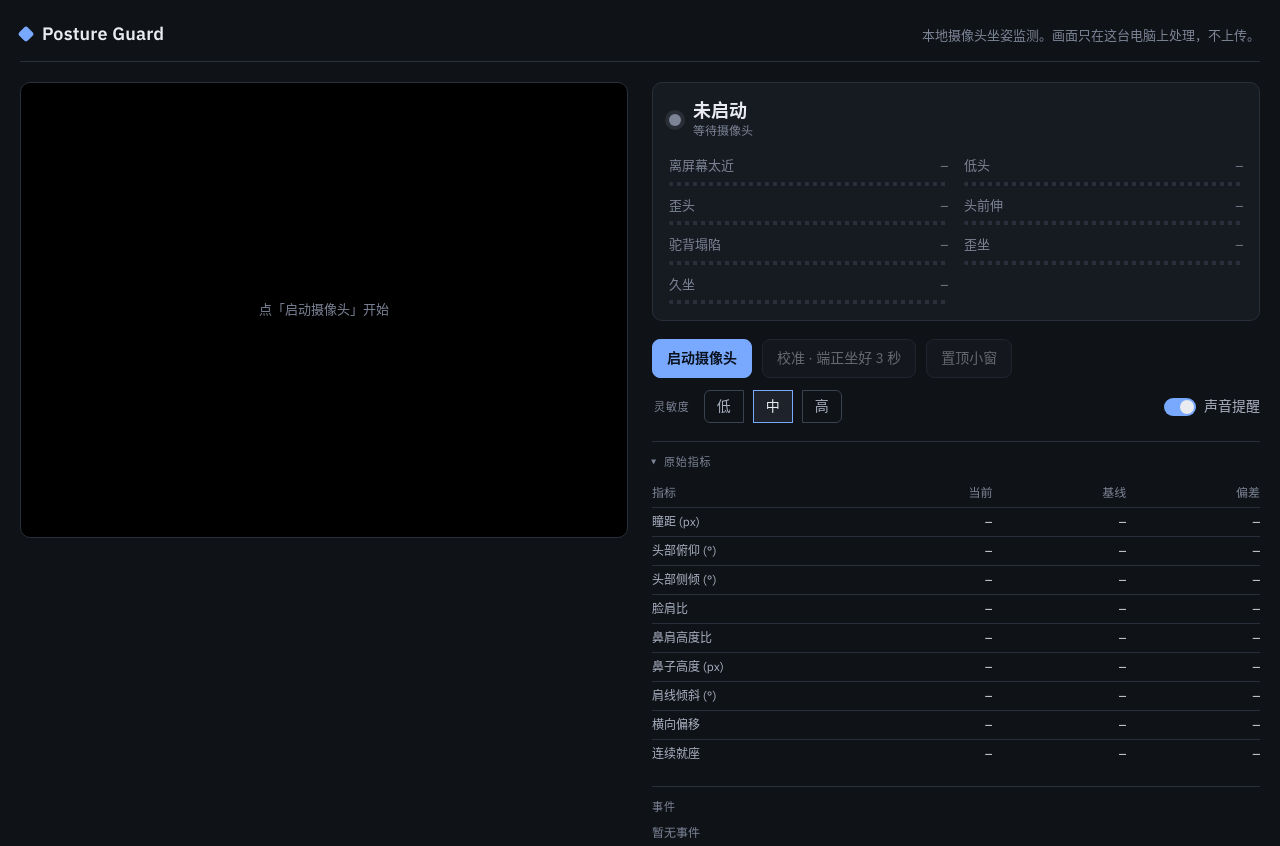
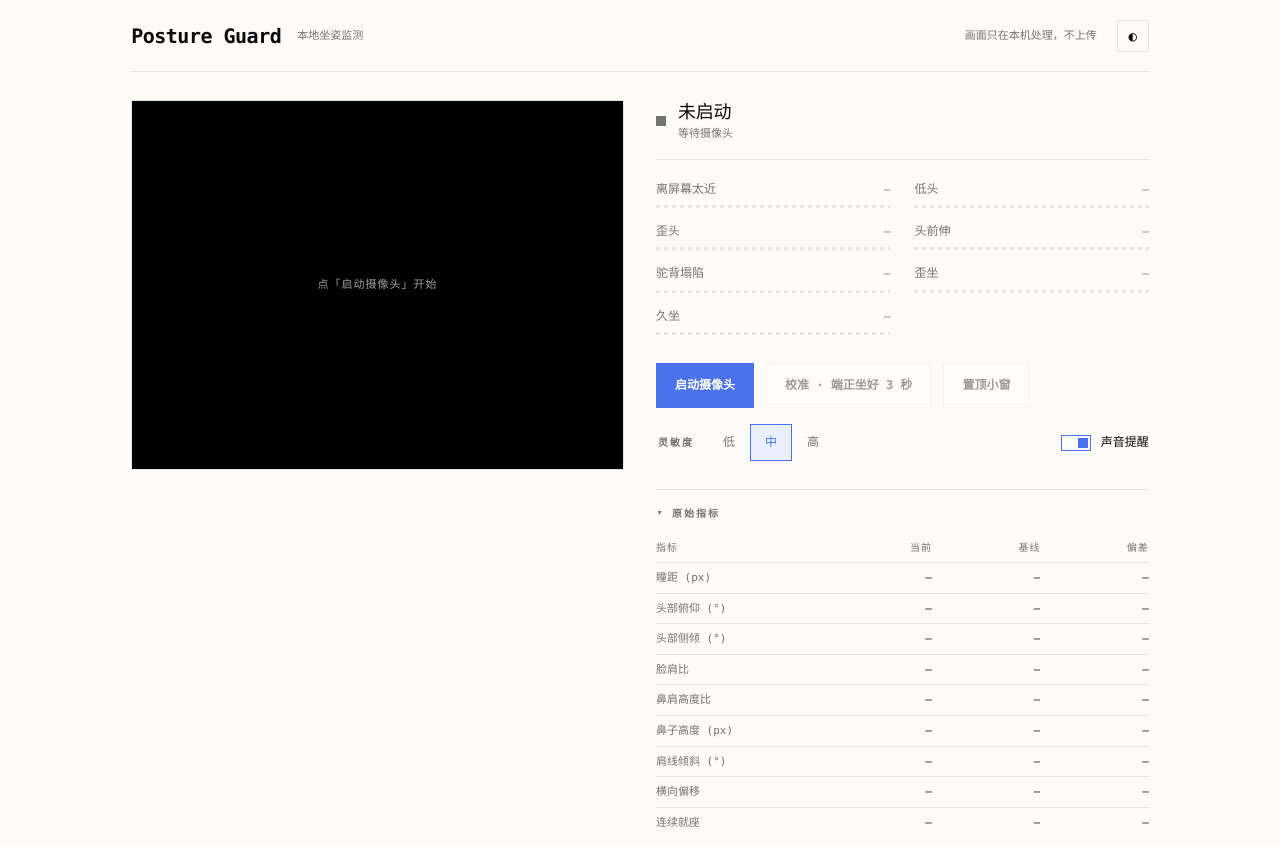
Before and after one commit to LinklyAI/upright, a website built with Vite: page index.html in a window 1280 px wide. Shown: the top 846 px of the page. Built offline with nearby package versions, Linux system fonts and the light colour scheme.

Commit message:
style: adopt SandKit visual language
Monospace type, square corners, 1px rules instead of cards, light/dark
palettes taken from linkly.ai/sandkit with a theme toggle in the header.

```diff
--- a/index.html
+++ b/index.html
@@ -3,25 +3,16 @@
   <head>
     <meta charset="UTF-8" />
     <meta name="viewport" content="width=device-width, initial-scale=1.0" />
-    <meta name="color-scheme" content="dark" />
     <title>Posture Guard</title>
-    <link rel="preconnect" href="https://fonts.googleapis.com" />
-    <link rel="preconnect" href="https://fonts.gstatic.com" crossorigin />
-    <link
-      rel="stylesheet"
-      href="https://fonts.googleapis.com/css2?family=IBM+Plex+Sans:wght@400;500;600&family=IBM+Plex+Mono:wght@400;500&display=swap"
-    />
   </head>
   <body>
     <main class="app">
       <header class="masthead">
-        <div class="masthead__brand">
-          <span class="masthead__mark" aria-hidden="true"></span>
-          <h1>Posture Guard</h1>
-        </div>
-        <p class="masthead__tagline">
-          本地摄像头坐姿监测。画面只在这台电脑上处理，不上传。
-        </p>
+        <div class="brand">Posture Guard<span>本地坐姿监测</span></div>
+        <nav class="masthead__nav">
+          <span class="masthead__note">画面只在本机处理，不上传</span>
+          <button id="theme" type="button" aria-label="切换明暗主题">◐</button>
+        </nav>
       </header>
 
       <section class="stage" aria-label="摄像头画面">
--- a/src/main.ts
+++ b/src/main.ts
@@ -8,6 +8,7 @@ import { Landmarkers } from './landmarkers';
 import { computeMetrics } from './metrics';
 import { Overlay } from './overlay';
 import { isPipSupported, openPip } from './pip';
+import { initTheme } from './theme';
 import type { Baseline, Sensitivity, Verdict } from './types';
 import {
   appendLog,
@@ -36,6 +37,7 @@ let lastTimestamp = 0;
 let frameCount = 0;
 let fpsWindowStart = performance.now();
 
+initTheme(els.theme);
 buildGauges(els.issues);
 buildMetricsTable(els.metrics);
 writeSensitivity(els.sensitivity, sensitivity);
--- a/src/overlay.ts
+++ b/src/overlay.ts
@@ -61,7 +61,7 @@ export class Overlay {
     ctx.translate(canvas.width, 0);
     ctx.scale(-1, 1);
     ctx.fillStyle = COLOR_MUTED;
-    ctx.font = '13px system-ui';
+    ctx.font = '12px ui-monospace, Menlo, monospace';
     ctx.fillText(text, 12, canvas.height - 12);
     ctx.restore();
   }
--- a/src/style.css
+++ b/src/style.css
@@ -1,97 +1,133 @@
 /*
- * Dark-first by design: the camera feed is the centerpiece and reads best on a dark ground.
- * Neutrals lean cool (blue-slate) to sit with the feed; semantic colors are reserved for state.
+ * Visual language borrowed from linkly.ai/sandkit: flat technical layout, monospace
+ * throughout, square corners, 1px rules instead of cards. Light by default, dark via
+ * `:root.dark` (see theme.ts). Semantic state colors are separate from the accent.
  */
 :root {
-  --bg: #0f1217;
-  --surface: #161a21;
-  --surface-2: #1d222b;
-  --line: #2a303b;
-  --line-strong: #3a4250;
-  --text: #e9ebf0;
-  --text-2: #aab1c2;
-  --muted: #7c8496;
-  --accent: #79a9ff;
-  --accent-ink: #0b1220;
-  --ok: #38c98a;
-  --warn: #f0b23a;
-  --bad: #ff5a5f;
-  --font-ui:
-    "IBM Plex Sans", "PingFang SC", "Noto Sans CJK SC", system-ui, sans-serif;
-  --font-data: "IBM Plex Mono", "SF Mono", Menlo, monospace;
-  --radius: 10px;
+  --bg: #fffbf9;
+  --panel: #ffffff;
+  --ink: #0a0a0a;
+  --muted: #737373;
+  --line: #e5e5e5;
+  --accent: #4a71ee;
+  --accent-hover: #365bd4;
+  --accent-ink: #ffffff;
+  --soft: #eaf0ff;
+  --ok: #1f9d55;
+  --warn: #c98a1a;
+  --bad: #d64545;
+  --bad-soft: #fdecec;
+  color-scheme: light;
+  font-family:
+    ui-monospace, "SFMono-Regular", Menlo, Consolas, "Liberation Mono",
+    monospace;
+  background: var(--bg);
+  color: var(--ink);
+}
+
+:root.dark {
+  --bg: #181613;
+  --panel: #171717;
+  --ink: #fafafa;
+  --muted: #a1a1a1;
+  --line: #282828;
+  --accent: #9bb1ff;
+  --accent-hover: #b6c4ff;
+  --accent-ink: #141b30;
+  --soft: #242e4a;
+  --ok: #4cc47f;
+  --warn: #e0a83a;
+  --bad: #ff6b6b;
+  --bad-soft: #3a1f1f;
+  color-scheme: dark;
 }
 
 * {
   box-sizing: border-box;
 }
 
-html,
-body {
-  height: 100%;
-}
-
 body {
   margin: 0;
-  font-family: var(--font-ui);
-  font-size: 14px;
-  line-height: 1.5;
+  font-size: 12px;
+  line-height: 1.6;
   background: var(--bg);
-  color: var(--text);
-  -webkit-font-smoothing: antialiased;
+  color: var(--ink);
 }
 
 button,
 input,
 select {
   font: inherit;
+  color: inherit;
+}
+button {
+  cursor: pointer;
+}
+button:focus-visible,
+input:focus-visible + span,
+input:focus-visible + .switch__track {
+  outline: 2px solid var(--accent);
+  outline-offset: 4px;
 }
 
 /* ---------- page grid: camera left, everything else right, half and half ---------- */
 .app {
-  max-width: 1280px;
-  margin: 0 auto;
-  padding-block: 20px 40px;
-  padding-inline: 20px;
+  max-width: 1120px;
+  margin: auto;
+  padding-block: 0 48px;
+  padding-inline: 4%;
   display: grid;
   grid-template-columns: minmax(0, 1fr) minmax(0, 1fr);
-  column-gap: 24px;
-  row-gap: 20px;
+  column-gap: 32px;
+  row-gap: 28px;
   align-items: start;
 }
 
 .masthead {
   grid-column: 1 / -1;
+  height: 72px;
   display: flex;
-  align-items: baseline;
+  align-items: center;
   justify-content: space-between;
   gap: 16px;
-  flex-wrap: wrap;
-  padding-bottom: 14px;
   border-bottom: 1px solid var(--line);
 }
-.masthead__brand {
+.brand {
+  font-size: 20px;
+  font-weight: 750;
+  letter-spacing: -0.5px;
   display: flex;
   align-items: center;
   gap: 10px;
 }
-.masthead__mark {
-  width: 12px;
-  height: 12px;
-  border-radius: 3px;
-  background: var(--accent);
-  transform: rotate(45deg);
+.brand span {
+  font-size: 11px;
+  font-weight: 450;
+  color: var(--muted);
+  letter-spacing: 0;
+  margin-left: 6px;
 }
-.masthead h1 {
-  margin: 0;
-  font-size: 18px;
-  font-weight: 600;
-  letter-spacing: 0.01em;
+.masthead__nav {
+  display: flex;
+  align-items: center;
+  gap: 20px;
 }
-.masthead__tagline {
-  margin: 0;
+.masthead__note {
+  font-size: 11px;
   color: var(--muted);
-  font-size: 13px;
+}
+#theme {
+  background: none;
+  border: 1px solid var(--line);
+  border-radius: 0;
+  width: 32px;
+  height: 32px;
+  font-size: 14px;
+  line-height: 1;
+}
+#theme:hover {
+  border-color: var(--accent);
+  color: var(--accent);
 }
 
 /* ---------- camera ---------- */
@@ -101,8 +137,6 @@ select {
   aspect-ratio: 4 / 3;
   max-width: 100%;
   background: #000;
-  border-radius: var(--radius);
-  overflow: hidden;
   border: 1px solid var(--line);
 }
 .stage video,
@@ -121,8 +155,9 @@ select {
   inset: 0;
   display: grid;
   place-items: center;
-  color: var(--muted);
-  font-size: 13px;
+  color: #a1a1a1;
+  font-size: 11px;
+  letter-spacing: 1px;
   pointer-events: none;
 }
 .stage__hint[hidden] {
@@ -132,72 +167,65 @@ select {
 /* ---------- right column ---------- */
 .side {
   display: grid;
-  gap: 18px;
+  gap: 28px;
   min-width: 0;
 }
 
 .label {
-  font-size: 11px;
-  font-weight: 500;
-  letter-spacing: 0.08em;
+  font-size: 10px;
+  letter-spacing: 2px;
+  font-weight: 650;
   text-transform: uppercase;
   color: var(--muted);
 }
 
-/* Status + gauges: the one surface on the page that reads as a panel */
 .panel {
-  background: var(--surface);
-  border: 1px solid var(--line);
-  border-radius: var(--radius);
-  padding: 16px;
   display: grid;
-  gap: 16px;
+  gap: 20px;
 }
 
 .verdict {
   display: flex;
   align-items: center;
   gap: 12px;
+  padding-bottom: 16px;
+  border-bottom: 1px solid var(--line);
 }
 .verdict__dot {
   flex: none;
-  width: 12px;
-  height: 12px;
-  border-radius: 50%;
+  width: 10px;
+  height: 10px;
   background: var(--muted);
-  box-shadow: 0 0 0 4px color-mix(in srgb, var(--muted) 18%, transparent);
 }
 .verdict__dot--ok {
   background: var(--ok);
-  box-shadow: 0 0 0 4px color-mix(in srgb, var(--ok) 22%, transparent);
 }
 .verdict__dot--bad {
   background: var(--bad);
-  box-shadow: 0 0 0 4px color-mix(in srgb, var(--bad) 26%, transparent);
 }
 .verdict__dot--busy {
   background: var(--warn);
-  box-shadow: 0 0 0 4px color-mix(in srgb, var(--warn) 22%, transparent);
 }
 .verdict__text {
   min-width: 0;
 }
 .verdict__title {
   font-size: 18px;
-  font-weight: 600;
+  font-weight: 500;
   line-height: 1.3;
+  letter-spacing: -0.3px;
 }
 .verdict__meta {
-  font-family: var(--font-data);
-  font-size: 12px;
+  font-size: 11px;
   color: var(--muted);
+  margin-top: 2px;
 }
 
 /* One gauge per check: name, reading, and a bar showing how close it is to its threshold */
 .gauges {
   display: grid;
   grid-template-columns: repeat(2, minmax(0, 1fr));
-  gap: 10px 16px;
+  gap: 14px 24px;
 }
 .gauge {
   display: grid;
@@ -210,26 +238,23 @@ select {
   gap: 8px;
 }
 .gauge__name {
-  font-size: 13px;
-  color: var(--text-2);
+  font-size: 12px;
 }
 .gauge__value {
-  font-family: var(--font-data);
-  font-size: 12px;
+  font-size: 11px;
   color: var(--muted);
   font-variant-numeric: tabular-nums;
+  white-space: pre;
 }
 .gauge__bar {
-  height: 4px;
-  border-radius: 2px;
+  height: 3px;
   background: var(--line);
   overflow: hidden;
 }
 .gauge__fill {
   height: 100%;
   width: 0;
-  border-radius: 2px;
-  background: var(--ok);
+  background: var(--accent);
   transition:
     width 0.25s ease,
     background-color 0.25s ease;
@@ -239,7 +264,7 @@ select {
 }
 .gauge--active .gauge__name {
   color: var(--bad);
-  font-weight: 600;
+  font-weight: 650;
 }
 .gauge--active .gauge__value {
   color: var(--bad);
@@ -261,31 +286,35 @@ select {
 /* ---------- toolbar ---------- */
 .toolbar {
   display: grid;
-  gap: 12px;
+  gap: 16px;
 }
 .toolbar__row {
   display: flex;
-  gap: 10px;
+  gap: 12px;
   flex-wrap: wrap;
   align-items: center;
 }
 .toolbar__row--settings {
   justify-content: space-between;
+  gap: 20px;
 }
 
 .btn {
-  padding: 8px 14px;
-  border-radius: 8px;
-  border: 1px solid var(--line-strong);
-  background: var(--surface-2);
-  color: var(--text);
-  cursor: pointer;
-  transition:
-    background-color 0.15s ease,
-    border-color 0.15s ease;
+  display: inline-flex;
+  align-items: center;
+  justify-content: center;
+  border: 1px solid var(--line);
+  background: var(--panel);
+  color: var(--ink);
+  border-radius: 0;
+  padding: 12px 18px;
+  font-size: 12px;
+  font-weight: 600;
+  white-space: nowrap;
 }
 .btn:hover:not(:disabled) {
-  background: var(--line);
+  border-color: var(--accent);
+  color: var(--accent);
 }
 .btn:disabled {
   opacity: 0.4;
@@ -295,29 +324,23 @@ select {
   background: var(--accent);
   border-color: var(--accent);
   color: var(--accent-ink);
-  font-weight: 600;
 }
 .btn--primary:hover:not(:disabled) {
-  background: color-mix(in srgb, var(--accent) 85%, white);
-}
-.btn:focus-visible,
-.segmented input:focus-visible + span,
-.switch input:focus-visible + .switch__track {
-  outline: 2px solid var(--accent);
-  outline-offset: 2px;
+  background: var(--accent-hover);
+  border-color: var(--accent-hover);
+  color: var(--accent-ink);
 }
 
 .segmented {
   display: inline-flex;
   align-items: center;
-  gap: 10px;
+  gap: 12px;
   margin: 0;
   padding: 0;
   border: 0;
 }
 .segmented legend {
   float: left;
-  margin-right: 2px;
 }
 .segmented label {
   position: relative;
@@ -329,39 +352,27 @@ select {
 }
 .segmented span {
   display: inline-block;
-  padding: 5px 12px;
-  border-radius: 6px;
-  border: 1px solid var(--line-strong);
-  color: var(--text-2);
+  padding: 8px 14px;
+  border: 1px solid transparent;
+  color: var(--muted);
   cursor: pointer;
   user-select: none;
 }
-.segmented label + label span {
-  margin-left: -1px;
-}
-.segmented label:first-of-type span {
-  border-radius: 6px 0 0 6px;
-}
-.segmented label:last-of-type span {
-  border-radius: 0 6px 6px 0;
-}
-.segmented label:not(:first-of-type):not(:last-of-type) span {
-  border-radius: 0;
+.segmented label + label {
+  margin-left: -12px;
 }
 .segmented input:checked + span {
-  background: var(--surface-2);
-  color: var(--text);
+  color: var(--accent);
+  background: var(--soft);
   border-color: var(--accent);
-  position: relative;
-  z-index: 1;
 }
 
 .switch {
   display: inline-flex;
   align-items: center;
-  gap: 8px;
+  gap: 10px;
   cursor: pointer;
-  color: var(--text-2);
+  color: var(--muted);
 }
 .switch input {
   position: absolute;
@@ -370,42 +381,49 @@ select {
   height: 0;
 }
 .switch__track {
-  width: 32px;
-  height: 18px;
-  border-radius: 9px;
-  background: var(--line-strong);
+  width: 30px;
+  height: 16px;
+  border: 1px solid var(--line);
+  background: var(--panel);
   position: relative;
-  transition: background-color 0.15s ease;
 }
 .switch__track::after {
   content: "";
   position: absolute;
   top: 2px;
   left: 2px;
-  width: 14px;
-  height: 14px;
-  border-radius: 50%;
-  background: var(--text);
-  transition: transform 0.15s ease;
+  width: 10px;
+  height: 10px;
+  background: var(--muted);
+  transition:
+    transform 0.15s ease,
+    background-color 0.15s ease;
 }
 .switch input:checked + .switch__track {
-  background: var(--accent);
+  border-color: var(--accent);
 }
 .switch input:checked + .switch__track::after {
   transform: translateX(14px);
+  background: var(--accent);
+}
+.switch input:checked ~ span {
+  color: var(--ink);
 }
 
 /* ---------- raw metrics ---------- */
 .details {
   border-top: 1px solid var(--line);
-  padding-top: 12px;
+  padding-top: 16px;
 }
 .details summary {
   cursor: pointer;
   list-style: none;
   display: flex;
   align-items: center;
-  gap: 6px;
+  gap: 8px;
+}
+.details summary::-webkit-details-marker {
+  display: none;
 }
 .details summary::before {
   content: "▸";
@@ -417,37 +435,37 @@ select {
 }
 .table-wrap {
   overflow-x: auto;
-  margin-top: 8px;
+  margin-top: 12px;
 }
 .metrics {
   width: 100%;
   table-layout: fixed; /* fixed columns + monospace digits: values change without the layout shifting */
   border-collapse: collapse;
-  font-family: var(--font-data);
-  font-size: 12px;
+  font-size: 11px;
   font-variant-numeric: tabular-nums;
+}
+.metrics col:first-child {
+  width: 34%;
 }
 .metrics th,
 .metrics td {
-  padding: 5px 0;
+  padding: 6px 0;
   border-bottom: 1px solid var(--line);
 }
 .metrics th {
   text-align: left;
   color: var(--muted);
   font-weight: 500;
+  letter-spacing: 1px;
+  font-size: 10px;
 }
-.metrics col:first-child {
-  width: 34%;
+.metrics td {
+  white-space: pre;
+  overflow: hidden;
+  text-overflow: ellipsis;
 }
 .metrics td:first-child {
-  font-family: var(--font-ui);
-  color: var(--text-2);
-}
-.metrics td {
-  white-space: nowrap;
-  overflow: hidden;
-  text-overflow: ellipsis;
+  color: var(--muted);
 }
 .metrics td:not(:first-child),
 .metrics th:not(:first-child) {
@@ -460,23 +478,24 @@ select {
 /* ---------- events ---------- */
 .events {
   border-top: 1px solid var(--line);
-  padding-top: 12px;
+  padding-top: 16px;
   display: grid;
-  gap: 8px;
+  gap: 10px;
 }
 .events__log {
   margin: 0;
-  font-family: var(--font-data);
-  font-size: 12px;
-  line-height: 1.6;
-  color: var(--text-2);
+  font-family: inherit;
+  font-size: 11px;
+  line-height: 1.8;
+  color: var(--muted);
   max-height: 220px;
   overflow: auto;
   white-space: pre-wrap;
+  border-left: 2px solid var(--line);
+  padding-left: 12px;
 }
 .events__log:empty::before {
   content: "暂无事件";
-  color: var(--muted);
 }
 
 /* Full-screen red wash; opacity is driven by alarm severity. */
@@ -490,9 +509,23 @@ select {
   z-index: 10;
 }
 
-@media (max-width: 880px) {
+@media (max-width: 760px) {
   .app {
     grid-template-columns: 1fr;
+    padding-inline: 5%;
+    row-gap: 24px;
+  }
+  .masthead {
+    height: auto;
+    min-height: 64px;
+    padding-block: 12px;
+    flex-wrap: wrap;
+  }
+  .brand span {
+    display: none;
+  }
+  .masthead__note {
+    display: none;
   }
   .stage {
     position: static;
@@ -504,9 +537,9 @@ select {
 
 @media (prefers-reduced-motion: reduce) {
   .gauge__fill,
-  .switch__track,
   .switch__track::after,
-  .alarm-overlay {
+  .alarm-overlay,
+  .details summary::before {
     transition: none;
   }
 }
--- /dev/null
+++ b/src/theme.ts
@@ -0,0 +1,43 @@
+const STORAGE_KEY = 'posture-guard.theme.v1';
+
+type Theme = 'light' | 'dark';
+
+function systemTheme(): Theme {
+  return window.matchMedia('(prefers-color-scheme: dark)').matches ? 'dark' : 'light';
+}
+
+function storedTheme(): Theme | null {
+  try {
+    const raw = localStorage.getItem(STORAGE_KEY);
+    return raw === 'light' || raw === 'dark' ? raw : null;
+  } catch {
+    return null;
+  }
+}
+
+function apply(theme: Theme): void {
+  document.documentElement.classList.toggle('dark', theme === 'dark');
+}
+
+/** Follows the system theme until the user toggles; the toggle is remembered. */
+export function initTheme(button: HTMLButtonElement): void {
+  let current: Theme = storedTheme() ?? systemTheme();
+  apply(current);
+
+  window.matchMedia('(prefers-color-scheme: dark)').addEventListener('change', () => {
+    if (storedTheme() === null) {
+      current = systemTheme();
+      apply(current);
+    }
+  });
+
+  button.addEventListener('click', () => {
+    current = current === 'dark' ? 'light' : 'dark';
+    apply(current);
+    try {
+      localStorage.setItem(STORAGE_KEY, current);
+    } catch {
+      // Non-fatal.
+    }
+  });
+}
--- a/src/ui.ts
+++ b/src/ui.ts
@@ -16,6 +16,7 @@ export interface Elements {
   pip: HTMLButtonElement;
   sensitivity: HTMLFieldSetElement;
   sound: HTMLInputElement;
+  theme: HTMLButtonElement;
   log: HTMLElement;
   alarmOverlay: HTMLElement;
 }
@@ -42,6 +43,7 @@ export function getElements(): Elements {
     pip: byId('pip'),
     sensitivity: byId('sensitivity'),
     sound: byId('sound'),
+    theme: byId('theme'),
     log: byId('log'),
     alarmOverlay: byId('alarm-overlay'),
   };
```
